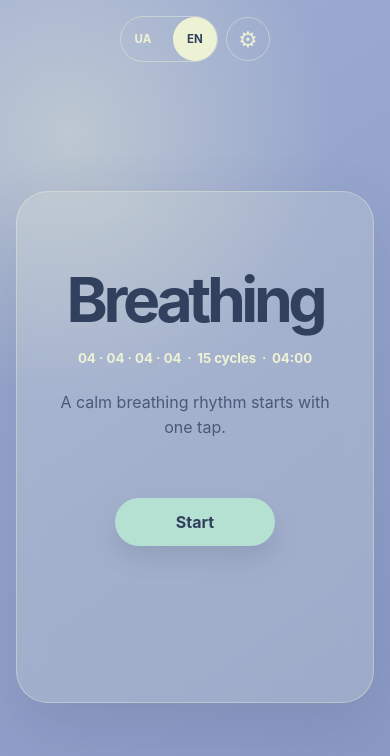
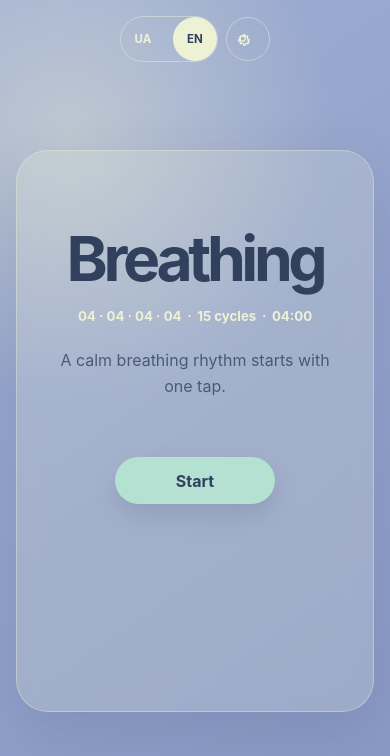
Before and after one commit to hitpopdimestop/breathing, a React (Vite) app: page / in a window 390 px wide. Shown: the top 756 px of the page. Built offline with nearby package versions, Linux system fonts and the light colour scheme.

Commit message:
fix: refine mobile settings controls

```diff
--- a/src/App.css
+++ b/src/App.css
@@ -19,6 +19,8 @@
   width: min(100%, 64rem);
   margin-bottom: auto;
   color: #eef2d5;
+  position: relative;
+  z-index: 2;
 }
 
 .toolbar,
@@ -37,7 +39,7 @@
 
 .language-button,
 .settings-button,
-.text-button {
+.close-button {
   border: 0;
   color: #eef2d5;
   background: transparent;
@@ -68,9 +70,20 @@
   font-size: 1.25rem;
 }
 
+.settings-button svg {
+  display: block;
+  width: 1.2rem;
+  height: 1.2rem;
+  fill: none;
+  stroke: currentColor;
+  stroke-linecap: round;
+  stroke-linejoin: round;
+  stroke-width: 1.65;
+}
+
 .language-button:focus-visible,
 .settings-button:focus-visible,
-.text-button:focus-visible {
+.close-button:focus-visible {
   outline: 2px solid #eef2d5;
   outline-offset: 3px;
 }
@@ -145,6 +158,8 @@ h1 {
 }
 
 .settings-panel {
+  position: relative;
+  z-index: 1;
   width: min(100%, 40rem);
   margin: auto 0;
   padding: clamp(1.5rem, 6vw, 2.5rem);
@@ -157,8 +172,8 @@ h1 {
 
 .welcome,
 .settings-panel {
-  min-height: 32rem;
-  transform: translateY(clamp(-5rem, -8.5vh, -3rem));
+  min-height: 35.125rem;
+  transform: translateY(clamp(-5rem, -7vh, -3rem));
 }
 
 .settings-heading,
@@ -178,10 +193,25 @@ h1 {
   font-size: 1.5rem;
 }
 
-.text-button {
-  padding: 0.25rem 0;
-  text-decoration: underline;
-  text-underline-offset: 0.2rem;
+.close-button {
+  display: grid;
+  flex: 0 0 2.75rem;
+  width: 2.75rem;
+  height: 2.75rem;
+  place-items: center;
+  padding: 0;
+  border-radius: 50%;
+}
+
+.close-button svg {
+  display: block;
+  width: 1.25rem;
+  height: 1.25rem;
+  fill: none;
+  stroke: currentColor;
+  stroke-linecap: round;
+  stroke-linejoin: round;
+  stroke-width: 1.8;
 }
 
 .settings-summary {
@@ -213,7 +243,10 @@ h1 {
 
 input[type='range'] {
   width: 100%;
+  height: 2.75rem;
+  margin: -0.5rem 0;
   accent-color: #b5e1d2;
+  cursor: pointer;
 }
 
 .sr-only {
@@ -326,15 +359,22 @@ input[type='range'] {
   .settings-button {
     width: 2.75rem;
     height: 2.75rem;
-    font-size: 1.35rem;
   }
 
   .welcome {
-    transform: translateY(clamp(-2.5rem, -5.5vh, -1.5rem));
+    transform: translateY(clamp(-3rem, -6vh, -1.5rem));
   }
 
   .settings-panel {
-    transform: translateY(clamp(-3.5rem, -6.2vh, -2rem));
+    transform: translateY(clamp(-3rem, -6vh, -1.5rem));
+  }
+
+  .settings-heading {
+    gap: 0.5rem;
+  }
+
+  .settings-heading h2 {
+    font-size: clamp(1.25rem, 6vw, 1.5rem);
   }
 }
 
@@ -369,7 +409,7 @@ input[type='range'] {
     row-gap: 0.5rem;
   }
 
-  .settings-heading .text-button {
+  .settings-heading .close-button {
     margin-left: auto;
   }
 }
--- a/src/App.tsx
+++ b/src/App.tsx
@@ -126,7 +126,14 @@ function App() {
             aria-controls="settings-panel"
             onClick={() => setSettingsOpen((open) => !open)}
           >
-            <span aria-hidden="true">⚙</span>
+            <svg
+              aria-hidden="true"
+              focusable="false"
+              viewBox="0 0 24 24"
+            >
+              <circle cx="12" cy="12" r="3.25" />
+              <path d="M19.4 15a1.7 1.7 0 0 0 .3 1.9l.1.1-1.4 1.4-.1-.1a1.7 1.7 0 0 0-1.9-.3 1.7 1.7 0 0 0-1 1.6v.4h-2v-.4a1.7 1.7 0 0 0-1-1.6 1.7 1.7 0 0 0-1.9.3l-.1.1L9 18.4l.1-.1a1.7 1.7 0 0 0 .3-1.9 1.7 1.7 0 0 0-1.6-1H7v-2h.4a1.7 1.7 0 0 0 1.6-1 1.7 1.7 0 0 0-.3-1.9L8.6 10 10 8.6l.1.1a1.7 1.7 0 0 0 1.9.3 1.7 1.7 0 0 0 1-1.6V7h2v.4a1.7 1.7 0 0 0 1 1.6 1.7 1.7 0 0 0 1.9-.3l.1-.1L18.4 10l-.1.1a1.7 1.7 0 0 0-.3 1.9 1.7 1.7 0 0 0 1.6 1h.4v2h-.4a1.7 1.7 0 0 0-1.2 0Z" />
+            </svg>
           </button>
         </div>
       </header>
--- a/src/ui/settings-panel.tsx
+++ b/src/ui/settings-panel.tsx
@@ -61,8 +61,15 @@ export function SettingsPanel({
     >
       <div className="settings-heading">
         <h2 id="settings-title">{translate('settings')}</h2>
-        <button className="text-button" type="button" onClick={onClose}>
-          {translate('close')}
+        <button
+          className="close-button"
+          type="button"
+          aria-label={translate('close')}
+          onClick={onClose}
+        >
+          <svg aria-hidden="true" focusable="false" viewBox="0 0 24 24">
+            <path d="M6 6 18 18M18 6 6 18" />
+          </svg>
         </button>
       </div>
 
```
Also changed, not shown: 1 other file (tests, documents, lock files or other folders).
